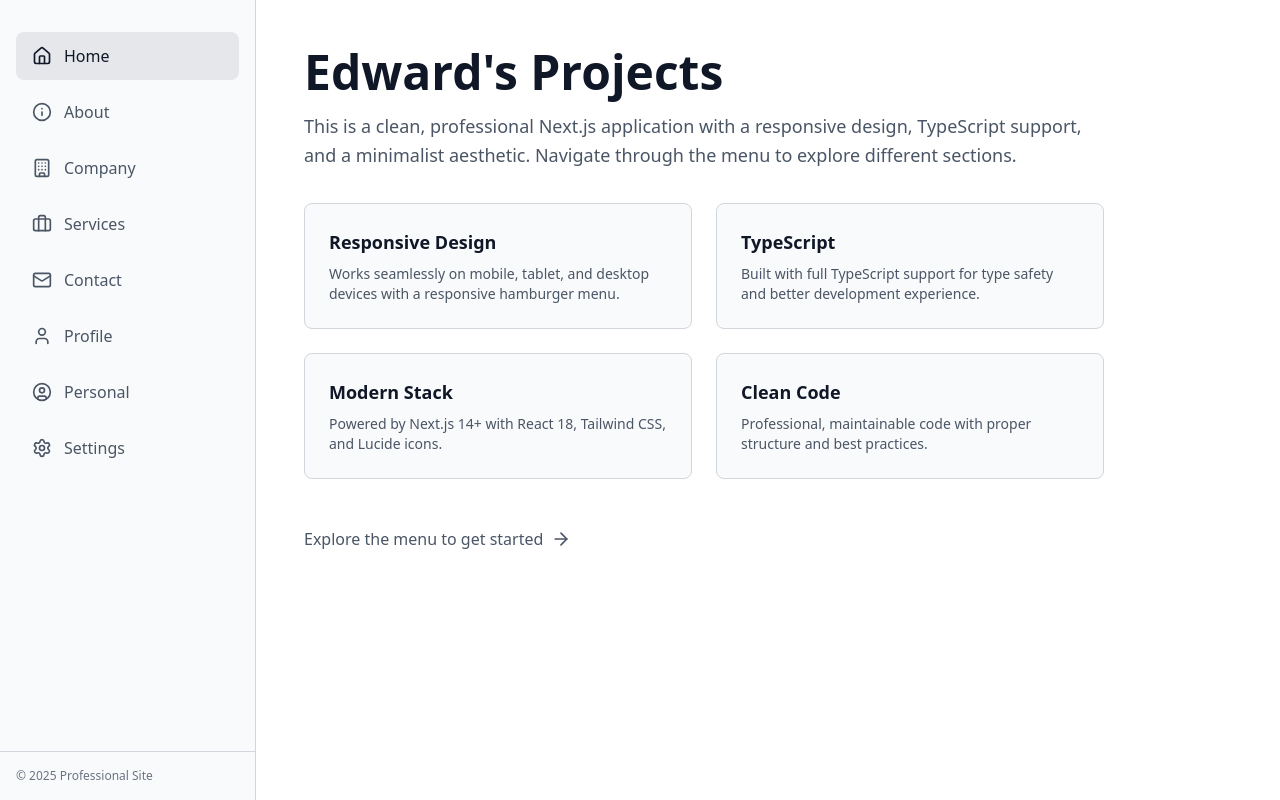
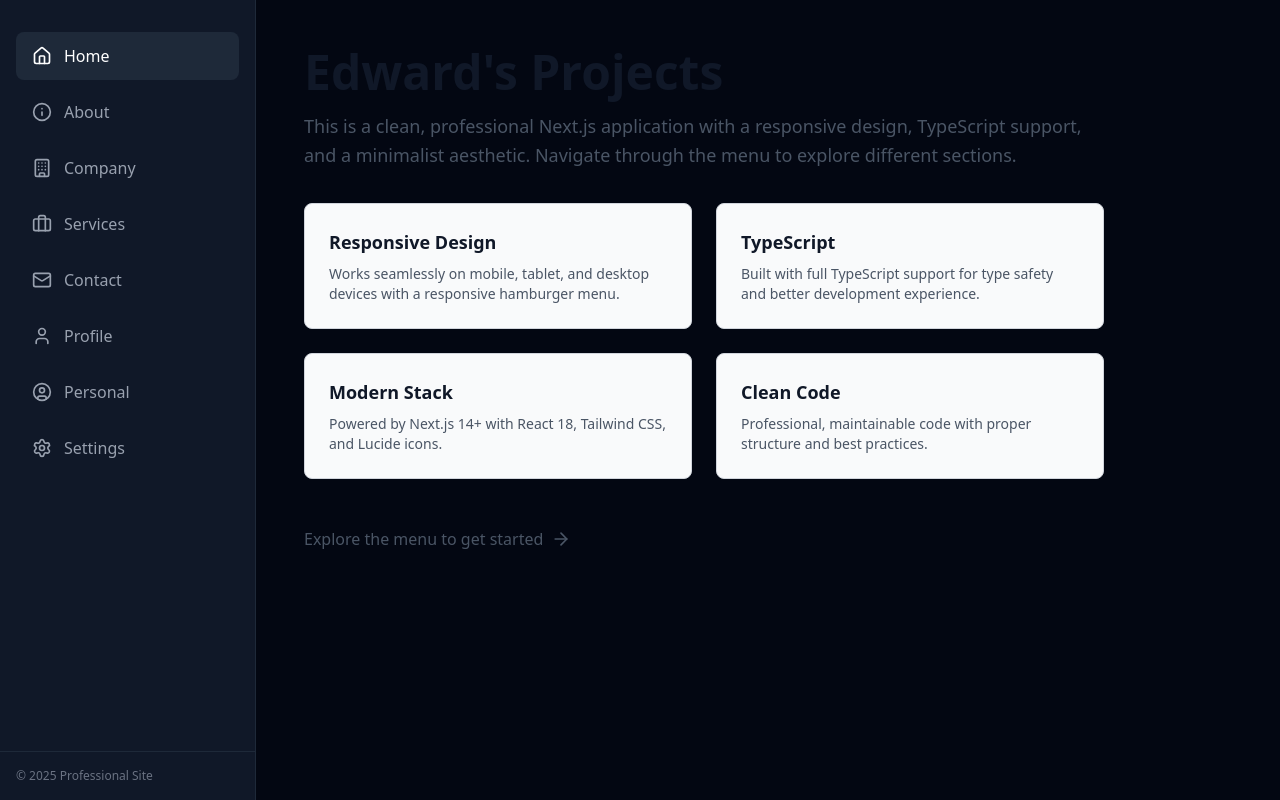
Before and after one commit to edwardtanguay/edwards-projects-v2, a Next.js app: page / in a window 1280 px wide. Built offline with nearby package versions, Linux system fonts and the light colour scheme.

Commit message:
base dark

```diff
--- a/src/app/layout.tsx
+++ b/src/app/layout.tsx
@@ -26,7 +26,7 @@ export default function RootLayout({
   return (
     <html lang="en">
       <body
-        className={`${geist.variable} ${geistMono.variable} antialiased bg-white text-gray-900`}
+        className={`${geist.variable} ${geistMono.variable} antialiased bg-gray-950 text-gray-100`}
       >
         <div className="flex h-screen flex-col md:flex-row">
           <Navigation />
--- a/src/components/Navigation.tsx
+++ b/src/components/Navigation.tsx
@@ -40,7 +40,7 @@ export default function Navigation() {
   const toggleMenu = () => setIsOpen(!isOpen);
 
   const isActive = (href: string) => {
-    return pathname === href ? "bg-gray-200 text-gray-900" : "text-gray-600";
+    return pathname === href ? "bg-gray-800 text-white" : "text-gray-400";
   };
 
   return (
@@ -48,7 +48,7 @@ export default function Navigation() {
       {/* Mobile menu button */}
       <button
         onClick={toggleMenu}
-        className="fixed top-4 right-4 z-50 md:hidden bg-gray-100 p-2 rounded-lg border border-gray-300 hover:bg-gray-200 transition"
+        className="fixed top-4 right-4 z-50 md:hidden bg-gray-800 p-2 rounded-lg border border-gray-700 hover:bg-gray-700 transition"
       >
         {isOpen ? <X size={24} /> : <Menu size={24} />}
       </button>
@@ -63,7 +63,7 @@ export default function Navigation() {
 
       {/* Sidebar Navigation */}
       <aside
-        className={`fixed md:static inset-y-0 right-0 md:left-0 z-40 w-64 bg-gray-50 border-r border-gray-300 transition-transform duration-300 ease-out md:translate-x-0 ${isOpen ? "translate-x-0" : "translate-x-full"
+        className={`fixed md:static inset-y-0 right-0 md:left-0 z-40 w-64 bg-gray-900 border-r border-gray-800 transition-transform duration-300 ease-out md:translate-x-0 ${isOpen ? "translate-x-0" : "translate-x-full"
           } flex flex-col pt-16 md:pt-0`}
       >
         <nav className="flex-1 px-4 py-8 space-y-2">
@@ -72,7 +72,7 @@ export default function Navigation() {
               key={item.href}
               href={item.href}
               onClick={() => setIsOpen(false)}
-              className={`flex items-center gap-3 px-4 py-3 rounded-lg font-medium transition hover:bg-gray-200 ${isActive(
+              className={`flex items-center gap-3 px-4 py-3 rounded-lg font-medium transition hover:bg-gray-800 ${isActive(
                 item.href
               )}`}
             >
@@ -83,7 +83,7 @@ export default function Navigation() {
         </nav>
 
         {/* Footer */}
-        <div className="border-t border-gray-300 px-4 py-4 text-xs text-gray-500">
+        <div className="border-t border-gray-800 px-4 py-4 text-xs text-gray-500">
           <p>© 2025 Professional Site</p>
         </div>
       </aside>
```
